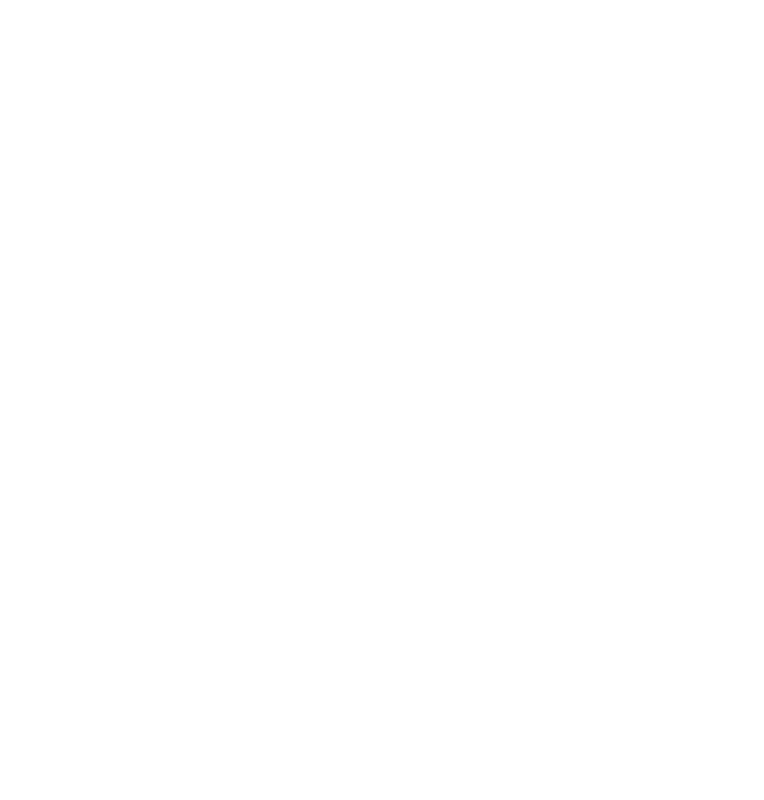
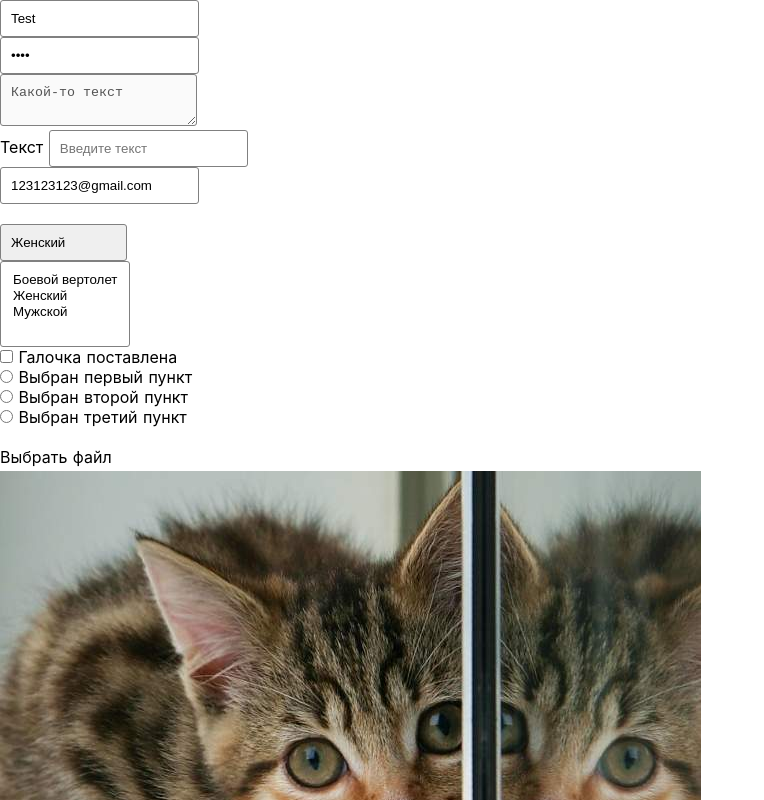
Before and after one commit to llChimerall/nuxttest, a Nuxt app: page /index5 in a window 1280 px wide. Before the commit this address had no page. Shown: the top 800 px of the page, without its empty margins (0-764 px from the left). Built offline with nearby package versions, Linux system fonts and the light colour scheme.

Commit message:
form elements

```diff
--- /dev/null
+++ b/pages/index5.vue
@@ -0,0 +1,86 @@
+<template>
+    <form action="/index4" method="get">
+      <input name="search" type="text" value="Test" /><br />
+      <input name="pass" type="password" value="Test" /><br />
+      <textarea name="bigText" disabled>Какой-то текст</textarea>
+      <br />
+      <label>Текст
+        <input name="anotherSearch" type="text" placeholder="Введите текст" />
+      </label>
+      <br />
+      <input id="email" name="email" required type="email" value="123123123@gmail.com" /><br />
+        <br />
+      <select name="gender">
+        <option value="1">Боевой вертолет</option>
+        <option value="2" selected>Женский</option>
+        <option value="3">Мужской</option>
+      </select>
+      <br />
+      <select name="gender2" multiple>
+        <option value="1">Боевой вертолет</option>
+        <option value="2">Женский</option>
+        <option value="3">Мужской</option>
+      </select>
+      <br />
+      <label>
+        <input type="checkbox" name="checkbox" /> Галочка поставлена
+      </label><br />
+      <label>
+        <input type="radio" name="radio" value="1" > Выбран первый пункт
+      </label><br />
+      <label>
+        <input type="radio" name="radio" value="2" > Выбран второй пункт
+      </label><br />
+      <label>
+        <input type="radio" name="radio" value="3" > Выбран третий пункт
+      </label><br />
+      <br />
+      <label class="for-file">
+        <input type="file" accept="image/x-png,image/gif,image/jpeg" />
+        <span class="imitation-button">Выбрать файл</span>
+      </label>
+      <br />
+      <input type="image" name="image" src="/pics/502.jpeg" />
+      <br />
+      <input name="main-submit" type="submit" value="Основная отправка" />
+      <button type="button">Отправить</button>
+      <button>Отправить</button>
+      <label for="email">Электронная почта</label>
+    </form>
+</template>
+
+<style>
+  .for-file {
+    display: inline-block;
+    position: relative;
+    overflow: hidden;
+  }
+
+  .for-file input{
+    position: absolute;
+    opacity: 0;
+  }
+
+  .imitation-button {
+    position: relative;
+  }
+
+  input[type=text],
+  input[type=password],
+  input[type=email],
+  input[type=text],
+  button, select, textarea {
+    appearance: none;
+    padding: 10px;
+    border: 1px solid gray;
+    border-radius: 3px;
+  },
+
+  input[type=text]:focus,
+  input[type=password]:focus,
+  input[type=email]:focus,
+  input[type=text]:focus {
+    border-color: green;
+    box-shadow: 0 0 1px green;
+  }
+</style>
```
